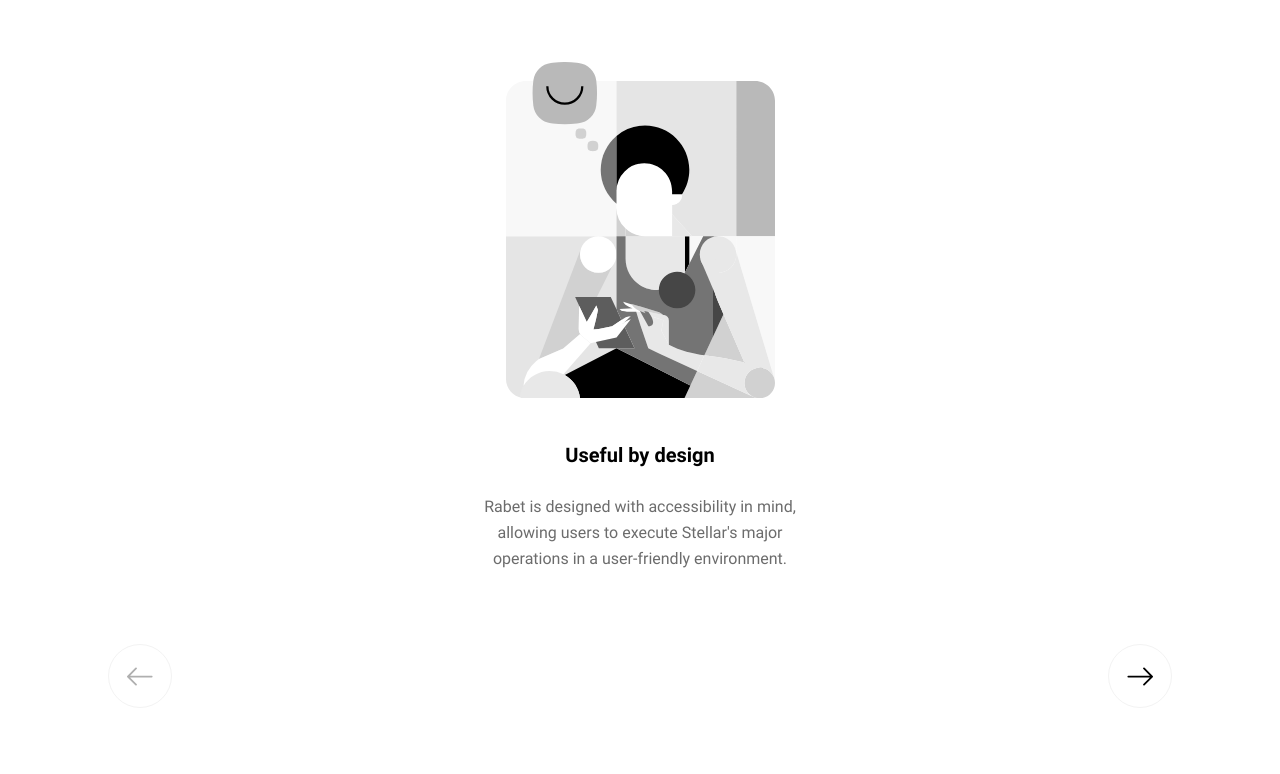
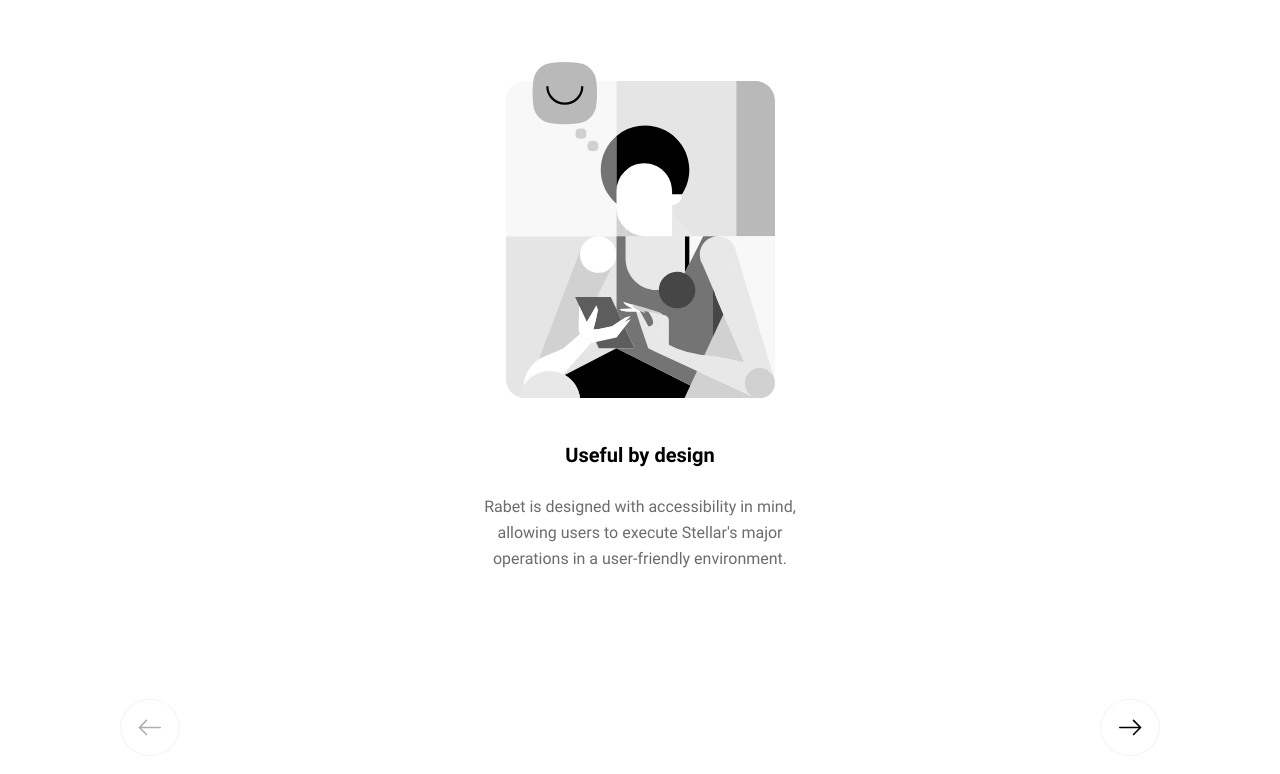
Before and after one commit to rabetofficial/rabet-mobile, a Next.js app: page /Intro-slides in a window 1280 px wide. Shown: the top 774 px of the page. Built offline with nearby package versions, Linux system fonts and the light colour scheme.

Commit message:
deleted: unnecessary files.

```diff
--- a/src/pages/Intro-slides/NextSlide.tsx
+++ b/src/pages/Intro-slides/NextSlide.tsx
@@ -1,6 +1,8 @@
 import { useSwiper } from 'swiper/react';
 
-const NextSlide = ({ children }) => {
+type Props = { children: React.ReactNode };
+
+const NextSlide = ({ children }: Props) => {
   const swiper = useSwiper();
 
   return (
--- a/src/pages/Intro-slides/PrevSlide.tsx
+++ b/src/pages/Intro-slides/PrevSlide.tsx
@@ -1,6 +1,8 @@
 import { useSwiper } from 'swiper/react';
 
-const PrevSlide = ({ children }) => {
+type Props = { children: React.ReactNode };
+
+const PrevSlide = ({ children }: Props) => {
   const swiper = useSwiper();
 
   return (
--- a/src/pages/Intro-slides/Slide3.tsx
+++ b/src/pages/Intro-slides/Slide3.tsx
@@ -5,10 +5,11 @@
 import * as S from './styles';
 
 const ThirdSlide = () => (
-  <>
+  <S.Container>
     <S.ImgSlideThird>
       <SlideThree />
     </S.ImgSlideThird>
+
     <S.TextContainer>
       <S.HeadText>Made for interaction</S.HeadText>
       <S.MainText>
@@ -17,7 +18,7 @@
         with the next generation financial network, i.e., Stellar.
       </S.MainText>
     </S.TextContainer>
-  </>
+  </S.Container>
 );
 
 export default ThirdSlide;
--- a/src/pages/Intro-slides/Slide4.tsx
+++ b/src/pages/Intro-slides/Slide4.tsx
@@ -16,10 +16,11 @@
   };
 
   return (
-    <>
+    <S.Container>
       <S.ImgSlideForth>
         <SlideFour />
       </S.ImgSlideForth>
+
       <S.TextContainer>
         <S.HeadText>Rabet is Your Identity</S.HeadText>
         <S.MainText>
@@ -37,7 +38,7 @@
           style={{ borderRadius: '4px' }}
         />
       </S.ButtonContainer>
-    </>
+    </S.Container>
   );
 };
 
--- a/src/pages/Intro-slides/index.tsx
+++ b/src/pages/Intro-slides/index.tsx
@@ -1,10 +1,8 @@
-import React, { useState, useEffect, useRef } from 'react';
+import React, { useState } from 'react';
 
-import { Swiper, SwiperSlide, useSwiper } from 'swiper/react';
-import { Navigation } from 'swiper';
+import { Swiper, SwiperSlide } from 'swiper/react';
 
 import 'swiper/css';
-import 'swiper/css/navigation';
 
 import { SlideLeft, SlideRight } from 'svgs/longArrowCircle';
 
@@ -25,8 +23,8 @@
 
   return (
     <>
-      <S.Container>
       <Swiper
+        spaceBetween={50}
         onSlideChange={(e) => {
           setSlideIndex(e.activeIndex);
         }}
@@ -43,26 +41,26 @@
         <SwiperSlide>
           <Slide4 />
         </SwiperSlide>
-
+        <S.Navigators>
           <NextSlide>
             <S.RightCircle
               thirdSlide={slideIndex === 3}
               disabled={slideIndex === 3}
             >
-              <SlideRight disabled={slideIndex === 3} />
+              <SlideRight />
             </S.RightCircle>
           </NextSlide>
 
           <PrevSlide>
             <S.LeftCircle
               thirdSlide={slideIndex === 3}
-              disabled={slideIndex === 0}
+              disabled={slideIndex === 1}
             >
               <SlideLeft disabled={slideIndex === 0} />
             </S.LeftCircle>
           </PrevSlide>
+        </S.Navigators>
       </Swiper>
-      </S.Container>
     </>
   );
 }
--- a/src/pages/Intro-slides/indwx.tsx
+++ /dev/null
@@ -1,89 +0,0 @@
-import { Slide } from 'react-slideshow-image';
-import React, { useState, useEffect, useRef } from 'react';
-import Image from 'next/image';
-
-import { SlideLeft, SlideRight } from 'svgs/longArrowCircle';
-import SlidesLayout from 'components/common/Layouts/SlidesLayout';
-
-import config from 'config';
-import mypic from 'public/images/stellar-black.png';
-import Slide1 from './Slide1';
-import Slide2 from './Slide2';
-import Slide3 from './Slide3';
-import Slide4 from './Slide4';
-
-import * as S from './styles';
-
-const Slides = () => {
-  const [slideIndex, setSlideIndex] = useState(0);
-  const slideRef = useRef<Slide>(null);
-
-  const handleKey = ({ key }: { key: string }) => {
-    if (key === 'ArrowLeft') {
-      slideRef?.current?.goBack();
-    }
-
-    if (key === 'ArrowRight') {
-      slideRef?.current?.goNext();
-    }
-  };
-
-  useEffect(() => {
-    document.addEventListener('keydown', handleKey);
-
-    return () => {
-      document.removeEventListener('keydown', handleKey);
-    };
-  }, []);
-
-  const properties = {
-    autoplay: false,
-    canSwipe: false,
-    transitionDuration: config.SLIDESHOW_TRANSITION,
-    infinite: false,
-    arrows: true,
-    prevArrow: (
-      <S.LeftCircle
-        thirdSlide={slideIndex === 3}
-        disabled={slideIndex === 0}
-      >
-        <SlideLeft disabled={slideIndex === 0} />
-      </S.LeftCircle>
-    ),
-    nextArrow: (
-      <S.RightCircle
-        thirdSlide={slideIndex === 3}
-        disabled={slideIndex === 0}
-      >
-        <SlideRight disabled={slideIndex === 3} />
-      </S.RightCircle>
-    ),
-    onChange: (_: number, newIndex: number) => {
-      setSlideIndex(newIndex);
-    },
-    indicators: (i: number) =>
-      slideIndex === 3 ? (
-        <div />
-      ) : (
-        <S.Indicators index={i} disabled={i > slideIndex} />
-      ),
-  };
-
-  return (
-    <div onKeyDown={handleKey}>
-      <Image src={mypic} width={42} height={36} />
-      <SlidesLayout>
-        <S.SlidesContainer>
-          <Slide {...properties} ref={slideRef}>
-            <Slide1 />
-            <Slide2 />
-            <Slide3 />
-            <Slide4 />
-          </Slide>
-        </S.SlidesContainer>
-      </SlidesLayout>
-    </div>
-  );
-};
-
-export default Slides;
--- a/src/pages/Intro-slides/styles.ts
+++ b/src/pages/Intro-slides/styles.ts
@@ -3,32 +3,41 @@
 export const Container = styled.div`
   display: flex;
   justify-content: center;
+  flex-direction: column;
   align-items: center;
 `;
 
 export const ImgSlideOne = styled.div`
-  margin: 62px auto 0;
-  margin-top: px;
+  margin-top: 62px;
   width: 269px;
   height: 336px;
 `;
 
 export const ImgSlideTwo = styled.div`
-  margin-right: 30px;
+  margin: 80px 30px 0 0;
   width: 305px;
   height: 318px;
+  @media (max-width: 345px) {
+    width: 290px;
+  }
 `;
 
 export const ImgSlideThird = styled.div`
   width: 314px;
   height: 359px;
-  margin: 39px auto 0px 55px;
+  margin: 39px 0 0 45px;
+  @media (max-width: 345px) {
+    width: 290px;
+  }
 `;
 
 export const ImgSlideForth = styled.div`
   width: 274px;
   height: 358px;
-  margin: 40px auto 0px 56px;
+  margin: 40px 0 0px 4px;
+  @media (max-width: 345px) {
+    width: 290px;
+  }
 `;
 
 export const TextContainer = styled.div`
@@ -48,33 +57,19 @@
 `;
 
 export const MainText = styled.p`
-  color: ${({ theme }) => theme.colors.primary.dark};
   font-weight: normal;
   font-stretch: normal;
   font-style: normal;
   line-height: 1.63;
   letter-spacing: normal;
-  text-align: center;
   font-size: 16px;
   width: 358px;
-  margin: 0 auto;
+  text-align: center;
+  color: ${({ theme }) => theme.colors.primary.dark};
+  @media (max-width: 345px) {
+    width: 290px;
+  }
 `;
-
-// interface IndicatorsProps {
-//   disabled: boolean;
-//   theme: any;
-//   index: number;
-// }
-
-// export const Indicators = styled.div<IndicatorsProps>`
-//   width: 40px;
-//   height: 2px;
-//   margin: -40px 4px 0px 4px;
-//   background-color: ${({ theme, disabled }) =>
-//     disabled
-//       ? theme.colors.primary.light
-//       : theme.colors.primary.darkest};
-// `;
 
 interface CircleProps {
   disabled: boolean;
@@ -83,39 +78,53 @@
 }
 
 export const Circle = styled.div<CircleProps>`
-  margin-top: -215px;
-  padding: 21.5px 18px;
   display: flex;
   justify-content: center;
   align-items: center;
+  padding: 19px 17px;
+
   border: solid 1px ${({ theme }) => theme.colors.primary.lighter};
   border-radius: 50%;
-  cursor: ${({ disabled }) => (disabled ? 'not-allowed' : 'pointer')};
 
   display: ${({ thirdSlide }) => (thirdSlide ? 'none' : 'block')};
-
-  &:hover {
-    background-color: ${({ theme, disabled }) =>
-    disabled
-      ? theme.colors.primary.lightest
-      : theme.colors.primary.lighter};
-
-    transition: 0.6s background-color;
-  }
 `;
 
 export const LeftCircle = styled(Circle)<CircleProps>`
   position: absolute;
-  bottom: 48px;
-  left: 108px;
+  bottom: 0px;
+  left: 120px;
+  @media (max-width: 390px) and (min-width: 350px) {
+    left: 110px;
+  }
+  @media (max-width: 350px) {
+    left: 100px;
+  }
 `;
 
 export const RightCircle = styled(Circle)<CircleProps>`
   position: absolute;
-  bottom: 48px;
-  right: 108px;
+  bottom: 0px;
+  right: 120px;
+  @media (max-width: 390px) and (min-width: 350px) {
+    right: 110px;
+  }
+  @media (max-width: 350px) {
+    right: 100px;
+  }
 `;
 
 export const ButtonContainer = styled.div`
   margin: 162px 8px 0;
+  width: 358px;
+  @media (max-width: 358px) {
+    width: 290px;
+  }
+  @media (max-height: 780px) {
+    margin-top: 40px;
+  }
 `;
+
+export const Navigators = styled.div`
+  position: relative;
+  background-color: red;
+`;
--- a/src/svgs/longArrowCircle.tsx
+++ b/src/svgs/longArrowCircle.tsx
@@ -2,56 +2,45 @@
 
 export const ArrowLeft = () => (
   <svg
-    width="26"
-    height="19"
-    viewBox="0 0 26 19"
+    width="24"
+    height="17"
+    viewBox="0 0 24 17"
     xmlns="http://www.w3.org/2000/svg"
   >
     <path
-      d="M8.347.82a.903.903 0 0 1 1.29 0 .91.91 0 0 1 0 1.276L3.097 8.634h21.575c.503 0 .916.4.916.903a.92.92 0 0 1-.916.916H3.098l6.538 6.526a.926.926 0 0 1 0 1.29.903.903 0 0 1-1.29 0L.262 10.181a.91.91 0 0 1 0-1.276L8.347.82z"
+      d="M7.928.842a.79.79 0 0 1 1.129 0 .796.796 0 0 1 0 1.117L3.336 7.68h18.878c.44 0 .801.35.801.79 0 .44-.36.801-.801.801H3.336l5.72 5.71a.81.81 0 0 1 0 1.129.79.79 0 0 1-1.128 0L.853 9.034a.796.796 0 0 1 0-1.116L7.928.842z"
       fill="#000"
+      fillRule="nonzero"
     />
   </svg>
 );
 
 export const ArrowLeftDisabled = () => (
   <svg
-    width="26"
-    height="19"
-    viewBox="0 0 26 19"
+    width="24"
+    height="17"
+    viewBox="0 0 24 17"
     xmlns="http://www.w3.org/2000/svg"
   >
     <path
-      d="M8.347.82a.903.903 0 0 1 1.29 0 .91.91 0 0 1 0 1.276L3.097 8.634h21.575c.503 0 .916.4.916.903a.92.92 0 0 1-.916.916H3.098l6.538 6.526a.926.926 0 0 1 0 1.29.903.903 0 0 1-1.29 0L.262 10.181a.91.91 0 0 1 0-1.276L8.347.82z"
+      d="M7.928.842a.79.79 0 0 1 1.129 0 .796.796 0 0 1 0 1.117L3.336 7.68h18.878c.44 0 .801.35.801.79 0 .44-.36.801-.801.801H3.336l5.72 5.71a.81.81 0 0 1 0 1.129.79.79 0 0 1-1.128 0L.853 9.034a.796.796 0 0 1 0-1.116L7.928.842z"
       fill="#AFAFAF"
-    />
-  </svg>
-);
-
-export const ArrowRightDisabled = () => (
-  <svg
-    width="26"
-    height="19"
-    viewBox="0 0 26 19"
-    xmlns="http://www.w3.org/2000/svg"
-  >
-    <path
-      d="M17.653.82a.903.903 0 0 0-1.29 0 .91.91 0 0 0 0 1.276l6.539 6.538H1.327c-.503 0-.916.4-.916.903a.92.92 0 0 0 .916.916h21.575l-6.538 6.526a.926.926 0 0 0 0 1.29c.36.36.928.36 1.29 0l8.085-8.087a.91.91 0 0 0 0-1.276L17.653.82z"
-      fill="#AFAFAF"
+      fillRule="nonzero"
     />
   </svg>
 );
 
 export const ArrowRight = () => (
   <svg
-    width="26"
-    height="19"
-    viewBox="0 0 26 19"
+    width="24"
+    height="17"
+    viewBox="0 0 24 17"
     xmlns="http://www.w3.org/2000/svg"
   >
     <path
-      d="M17.653.82a.903.903 0 0 0-1.29 0 .91.91 0 0 0 0 1.276l6.539 6.538H1.327c-.503 0-.916.4-.916.903a.92.92 0 0 0 .916.916h21.575l-6.538 6.526a.926.926 0 0 0 0 1.29c.36.36.928.36 1.29 0l8.085-8.087a.91.91 0 0 0 0-1.276L17.653.82z"
+      d="M16.072.842a.79.79 0 0 0-1.129 0 .796.796 0 0 0 0 1.117l5.721 5.721H1.786c-.44 0-.801.35-.801.79 0 .44.36.801.801.801h18.878l-5.72 5.71a.81.81 0 0 0 0 1.129.79.79 0 0 0 1.128 0l7.075-7.076a.796.796 0 0 0 0-1.116L16.072.842z"
       fill="#000"
+      fillRule="nonzero"
     />
   </svg>
 );
@@ -60,8 +49,10 @@
   disabled: boolean;
 };
 
-export const SlideRight = ({ disabled }: SlideProps) => (
-  <>{disabled ? <ArrowRightDisabled /> : <ArrowRight />}</>
+export const SlideRight = () => (
+  <>
+    <ArrowRight />
+  </>
 );
 export const SlideLeft = ({ disabled }: SlideProps) => (
   <>{disabled ? <ArrowLeftDisabled /> : <ArrowLeft />}</>
```
Also changed, not shown: src/components/common/Layouts/SlidesLayout/index.tsx (deleted, +0 -23 lines), src/pages/Intro-slides/Slide1.tsx (+4 -6 lines), src/pages/Intro-slides/Slide2.tsx (+2 -10 lines), 1 other file (tests, documents, lock files or other folders). Lines whose indentation alone changed are shown as unchanged.
